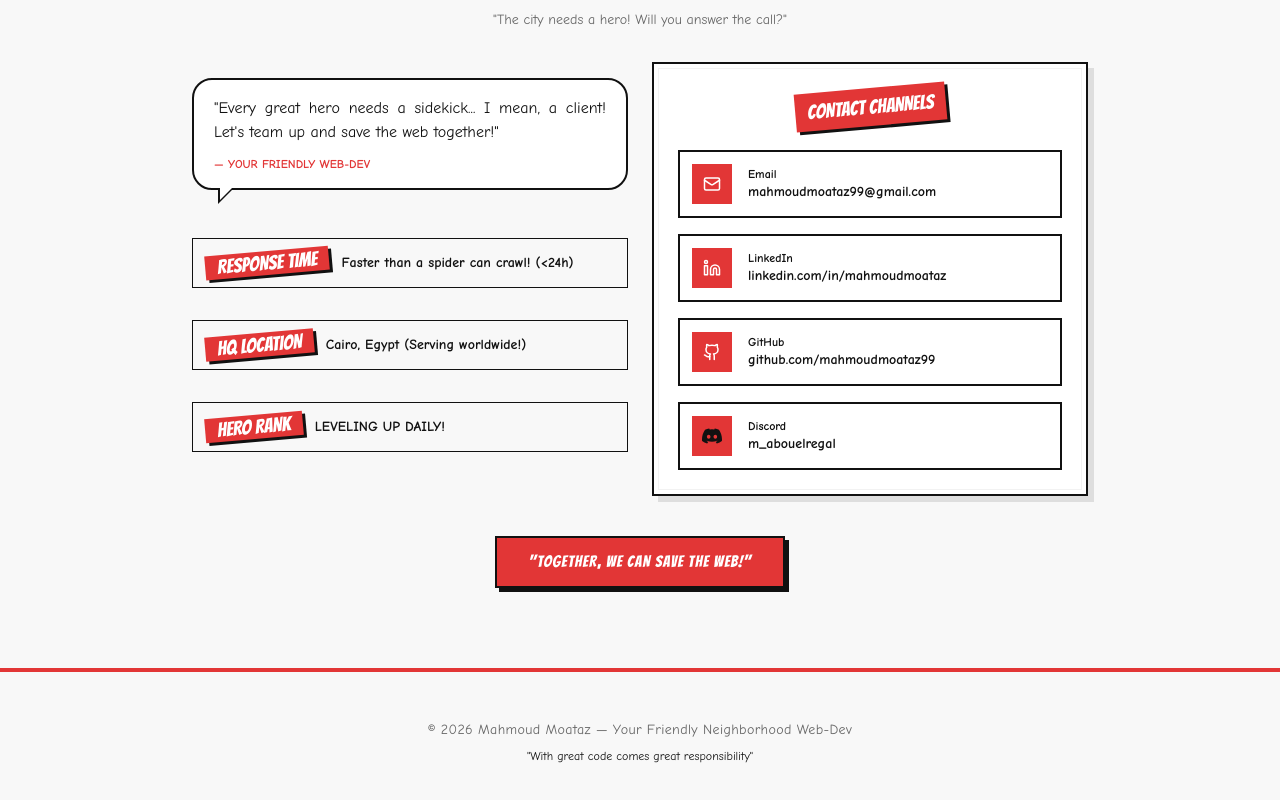
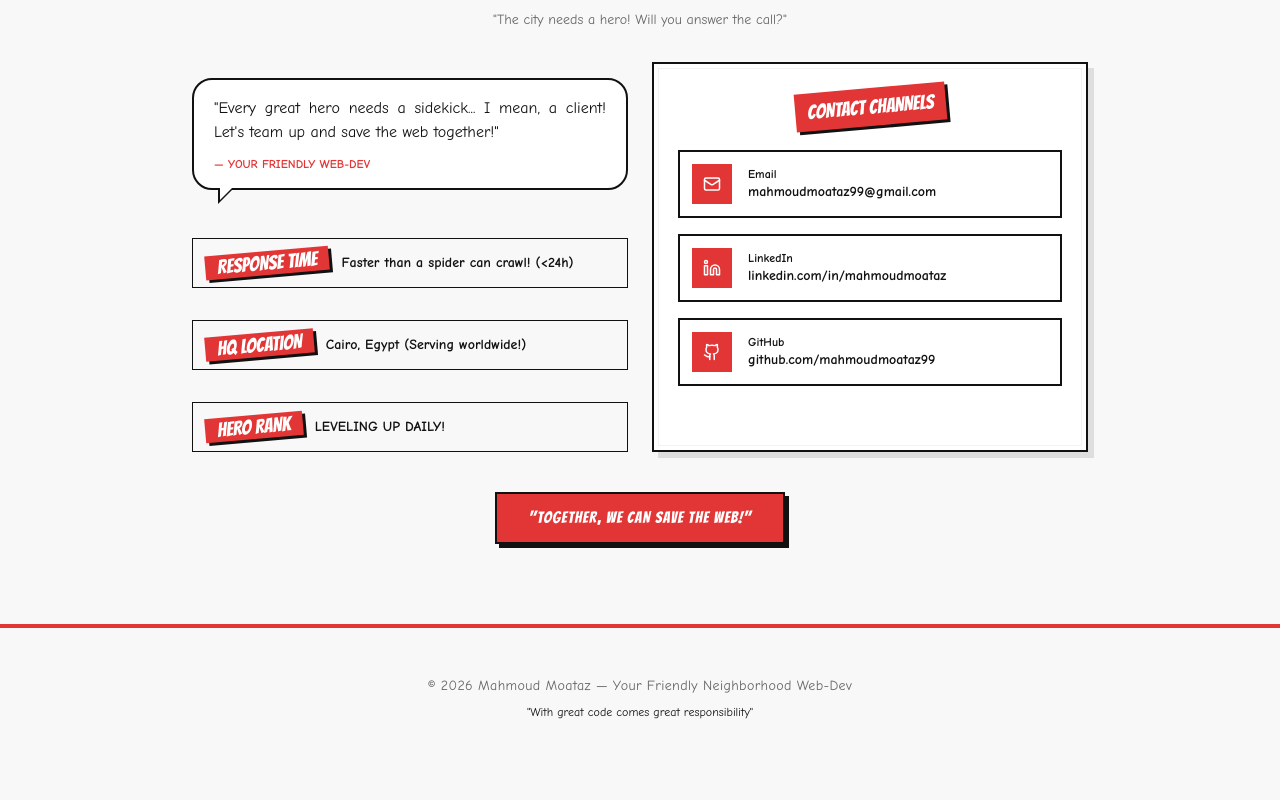
Before and after one commit to mahmoudmoataz99/portfolio, a Next.js app: page / in a window 1280 px wide. Shown: the part 6594-7394 px from the top of the page. After the commit the page ends 7362 px from the top, so only its background shows below. Built offline with nearby package versions, Linux system fonts and the light colour scheme.

Commit message:
Remove Discord contact from Contact component
Removed Discord contact information from the Contact component.

```diff
--- a/components/sections/Contact.tsx
+++ b/components/sections/Contact.tsx
@@ -26,13 +26,7 @@ const contacts = [
     Icon: Github,
     value: 'github.com/mahmoudmoataz99',
     href: 'https://github.com/mahmoudmoataz99',
-  },
-  {
-    label: 'Discord',
-    Icon: DiscordIcon,
-    value: 'm_abouelregal',
-    href: null,
-  },
+  }
 ]
 
 export default function Contact() {
```
